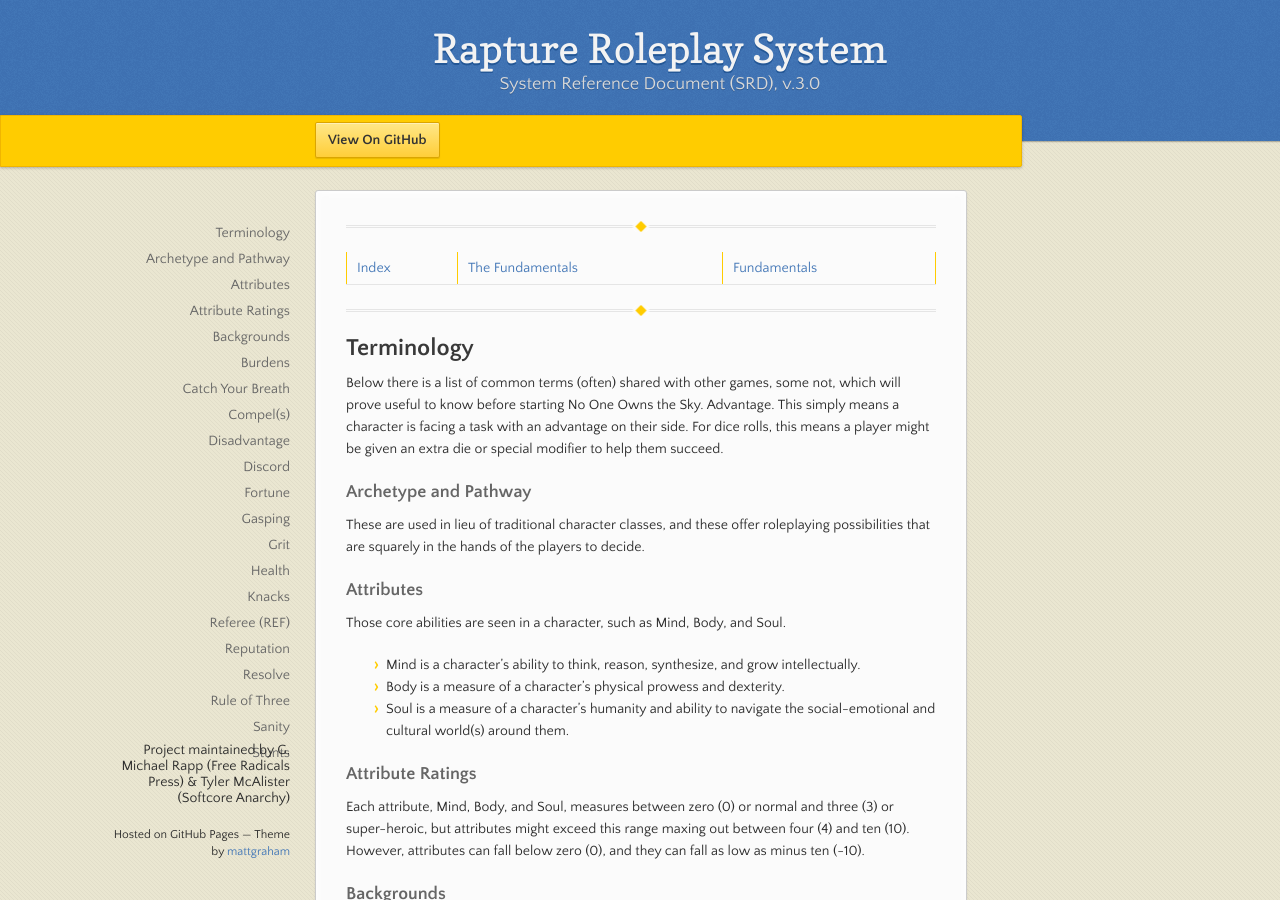
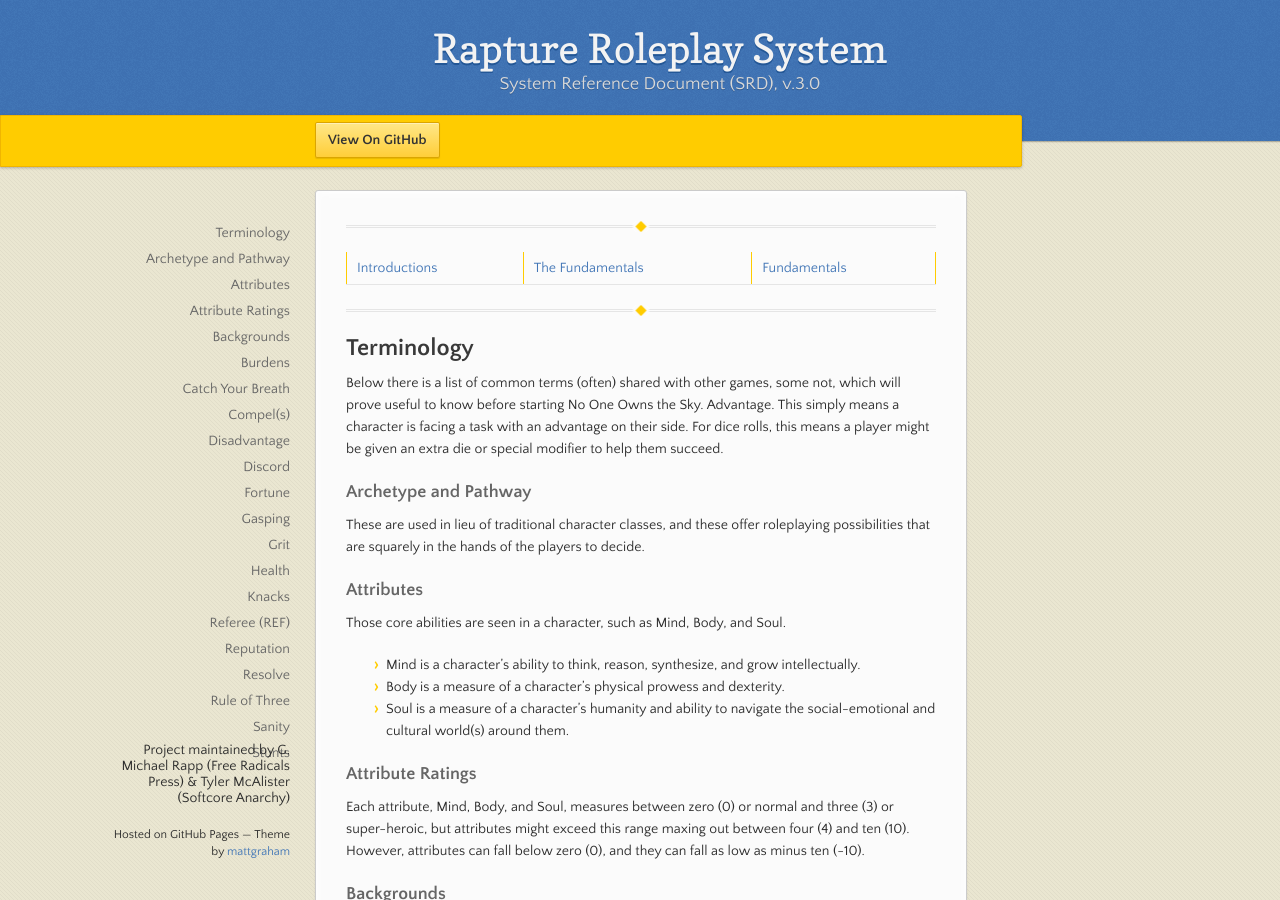
Before and after one commit to GMichaelRapp/rapture, a Jekyll site: the page built from terminology.md, in a window 1280 px wide and 900 px high. Built offline with Jekyll 4.4.1, drawn with Linux system fonts in a browser that asks for light colours.

Commit message:
Update terminology.md

```diff
--- a/terminology.md
+++ b/terminology.md
@@ -6,7 +6,7 @@ description: System Reference Document (SRD), v.3.0
 
 ---
 
-| [Index]({% link index.md %})| [The Fundamentals]({% link fundamentals.md %}) | [Fundamentals]({% link fundamentals.md %})|
+| [Introductions]({% link index.md %})| [The Fundamentals]({% link fundamentals.md %}) | [Fundamentals]({% link fundamentals.md %})|
 
 ---
 
@@ -80,6 +80,6 @@ Those superheroic actions, originally pulled off during a skill check, that a ch
 
 ---
 
-| [Index]({% link index.md %})| [The Fundamentals]({% link fundamentals.md %}) | [Fundamentals]({% link fundamentals.md %})| |
+| [Introductions]({% link index.md %})| [The Fundamentals]({% link fundamentals.md %}) | [Fundamentals]({% link fundamentals.md %})| |
 
 ---
```
